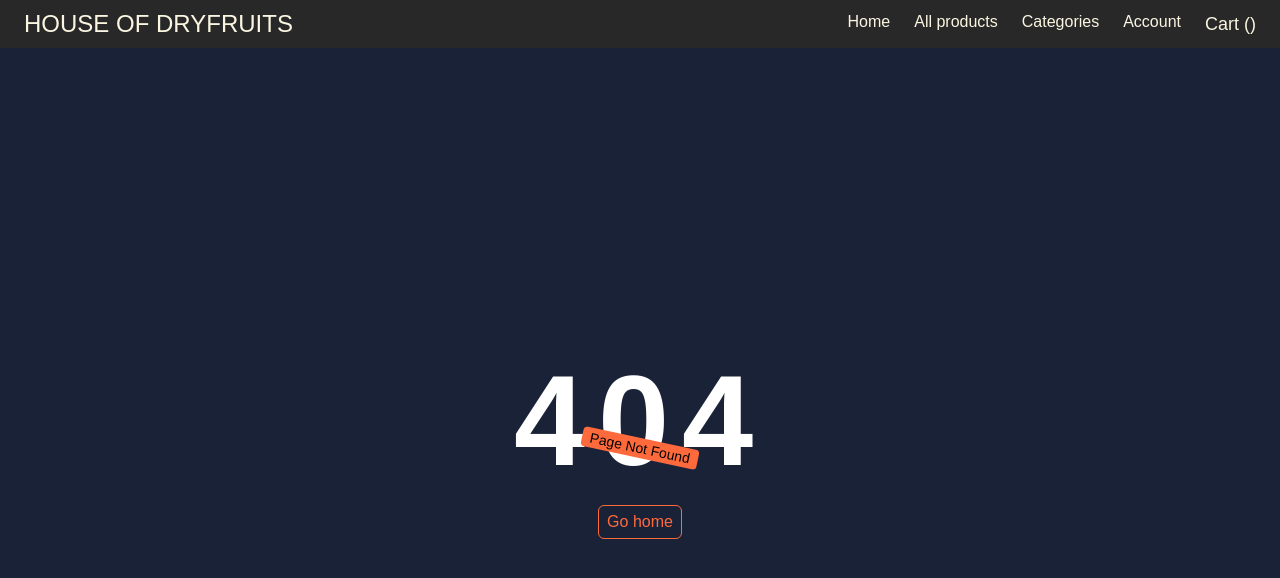
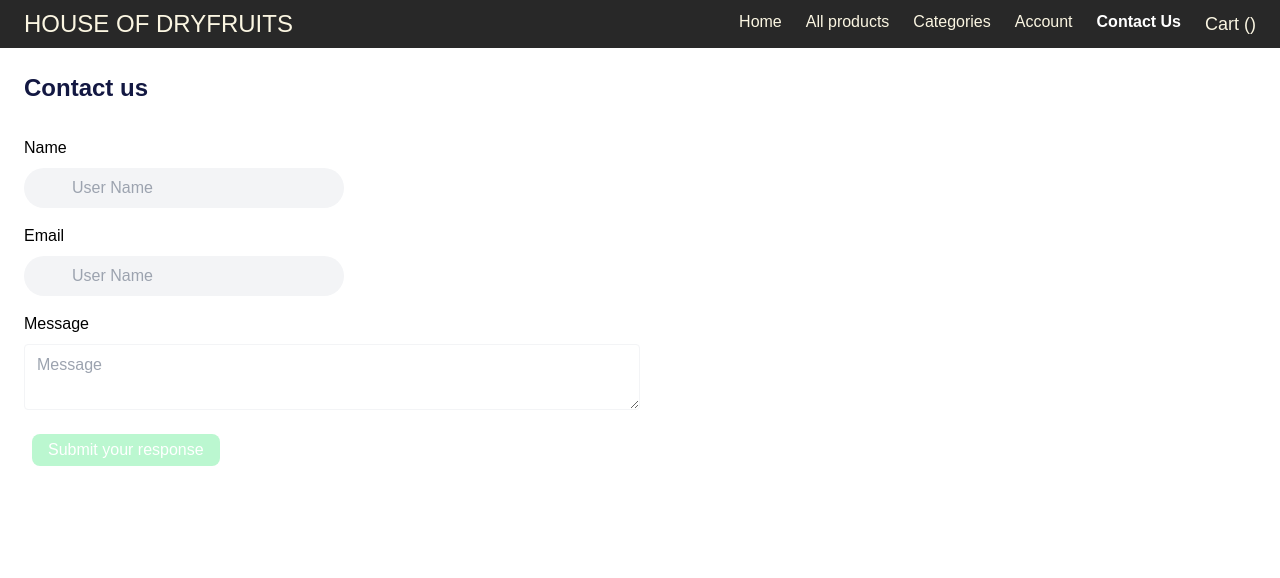
Before and after one commit to Siraj-Ans/House-of-dryfruits-front, an Angular app: page /contact-us in a window 1280 px wide. Before the commit this address had no page. Shown: the top 578 px of the page. Built offline with nearby package versions, Linux system fonts and the light colour scheme.

Commit message:
Added contact us component

```diff
--- a/src/app/app.routes.ts
+++ b/src/app/app.routes.ts
@@ -13,6 +13,7 @@ import { PageNotFoundComponent } from './page-not-found/page-not-found.component
 import { OrdersComponent } from './account/orders/orders.component';
 import { WishListComponent } from './account/wishlist/wishlist.componenet';
 import { TrackingComponent } from './tracking/tracking.component';
+import { ContactUsComponent } from './contact-us/contact-us.component';
 
 import { productResolver } from './product/product.resolver';
 import { categoryResolver } from './category/category.resolver';
@@ -33,6 +34,7 @@ export const routes: Routes = [
     component: CategoryComponent,
     resolve: { category: categoryResolver },
   },
+  { path: 'contact-us', component: ContactUsComponent },
   {
     path: 'account',
     component: AccountComponent,
--- /dev/null
+++ b/src/app/contact-us/contact-us.component.css
@@ -0,0 +1,12 @@
+.valid-save {
+  background-color: rgb(21 128 61);
+}
+
+.invalid-save {
+  background-color: rgb(187 247 208);
+  cursor: no-drop;
+}
+
+.valid-save:hover {
+  background-color: rgb(34 197 94);
+}
--- /dev/null
+++ b/src/app/contact-us/contact-us.component.html
@@ -0,0 +1,57 @@
+<div class="flex flex-col py-6 px-6">
+  <h1 class="text-xl text-dark-blue font-bold mb-8 lg:text-2xl">Contact us</h1>
+
+  <form
+    (submit)="onContact(contactUsForm)"
+    #contactUsForm="ngForm"
+    class="flex flex-col gap-4"
+  >
+    <div class="flex flex-col gap-2">
+      <label for="name">Name</label>
+      <input
+        id="name"
+        ngModel
+        required
+        #userName="ngModel"
+        name="userName"
+        type="text"
+        placeholder="User Name"
+        class="w-80 bg-gray-100 text-dark-blue py-2 px-12 rounded-full focus:bg-black-dark focus:outline-none focus:ring-1 focus:ring-neon-blue focus:drop-shadow-lg"
+      />
+    </div>
+    <div class="flex flex-col gap-2">
+      <label for="emailAddress">Email</label>
+      <input
+        id="emailAddress"
+        ngModel
+        required
+        email
+        #emailAddress="ngModel"
+        name="emailAddress"
+        type="Emaul Address"
+        placeholder="User Name"
+        class="w-80 bg-gray-100 text-dark-blue py-2 px-12 rounded-full focus:bg-black-dark focus:outline-none focus:ring-1 focus:ring-neon-blue focus:drop-shadow-lg"
+      />
+    </div>
+    <div class="flex flex-col gap-2">
+      <label for="message">Message</label>
+      <textarea
+        id="message"
+        required
+        ngModel
+        #message="ngModel"
+        name="message"
+        class="border text-base font-medium text-dark-blue w-1/2 border-gray-100 rounded px-2 py-1 lg:px-3 lg:py-2"
+        placeholder="Message"
+      ></textarea>
+    </div>
+    <button
+      [disabled]="contactUsForm.invalid"
+      [ngClass]="contactUsForm.invalid ? 'invalid-save' : 'valid-save'"
+      type="submit"
+      class="mx-2 my-2 w-fit bg-green-700 transition duration-150 ease-in-out hover:bg-green-600 rounded-lg text-base text-white px-2 py-1 lg:px-4 lg:py-1"
+    >
+      Submit your response
+    </button>
+  </form>
+</div>
--- /dev/null
+++ b/src/app/contact-us/contact-us.component.ts
@@ -0,0 +1,73 @@
+import { CommonModule } from '@angular/common';
+import { HttpClient } from '@angular/common/http';
+import { Component } from '@angular/core';
+import { FormsModule, NgForm } from '@angular/forms';
+
+import { ToastService } from '../toast.service';
+import { AuthService } from '../auth/auth.service';
+
+import { environment } from '../../environments/environment.development';
+
+const BACKEND_URL = environment.apiUrl + '/contact/';
+
+@Component({
+  selector: 'app-contact-us',
+  standalone: true,
+  imports: [CommonModule, FormsModule],
+  templateUrl: './contact-us.component.html',
+  styleUrl: './contact-us.component.css',
+})
+export class ContactUsComponent {
+  constructor(
+    private http: HttpClient,
+    private toastr: ToastService,
+    private authService: AuthService
+  ) {}
+
+  onContact(contactUsForm: NgForm): void {
+    if (!this.authService.getUser())
+      return this.toastr.showError('Login to send query!', '', {
+        toastClass: 'error-toast',
+        timeOut: 3000,
+        extendedTimeOut: 1000,
+        positionClass: 'toast-top-right',
+        preventDuplicates: true,
+      });
+
+    this.http
+      .post(BACKEND_URL + 'contact-us', {
+        userName: contactUsForm.value.userName,
+        emailAddress: contactUsForm.value.emailAddress,
+        message: contactUsForm.value.message,
+      })
+      .subscribe({
+        next: (res) => {
+          this.toastr.showSuccess('Query sent!', '', {
+            toastClass: 'success-toast',
+            timeOut: 3000,
+            extendedTimeOut: 1000,
+            positionClass: 'toast-top-right',
+            preventDuplicates: true,
+          });
+        },
+        error: (err) => {
+          if (!err.status)
+            this.toastr.showError('Server failed!', '', {
+              toastClass: 'error-toast',
+              timeOut: 3000,
+              extendedTimeOut: 1000,
+              positionClass: 'toast-top-right',
+              preventDuplicates: true,
+            });
+          else
+            this.toastr.showError(err.error.message, '', {
+              toastClass: 'error-toast',
+              timeOut: 3000,
+              extendedTimeOut: 1000,
+              positionClass: 'toast-top-right',
+              preventDuplicates: true,
+            });
+        },
+      });
+  }
+}
--- a/src/app/header/header.component.html
+++ b/src/app/header/header.component.html
@@ -33,6 +33,13 @@
       routerLink="/account"
       class="cursor-pointer font-medium text-base text-light"
       >Account</a
+    >
+    <a
+      [routerLinkActiveOptions]="{ exact: true }"
+      routerLinkActive="active-link"
+      routerLink="/contact-us"
+      class="cursor-pointer font-medium text-base text-light"
+      >Contact Us</a
     >
     <a
       [routerLinkActiveOptions]="{ exact: true }"
@@ -93,6 +100,14 @@
       <a
         [routerLinkActiveOptions]="{ exact: true }"
         routerLinkActive="active-link-mobile"
+        routerLink="/contact-us"
+        (click)="toggleIcon()"
+        class="cursor-pointer font-medium text-base hover:text-dark-blue"
+        >Contact Us</a
+      >
+      <a
+        [routerLinkActiveOptions]="{ exact: true }"
+        routerLinkActive="active-link-mobile"
         routerLink="/cart"
         (click)="toggleIcon()"
         class="cursor-pointer font-medium text-lg hover:text-dark-blue"
--- a/src/app/new-product/new-product.component.ts
+++ b/src/app/new-product/new-product.component.ts
@@ -88,7 +88,6 @@ export class NewProduct implements OnInit, OnDestroy {
       this.newProductsService.updateNewProducts.subscribe((newProducts) => {
         this.newProducts = newProducts;
 
-        console.log(this.authService.getIsAuthenticated());
         if (this.authService.getIsAuthenticated())
           this.newProductsService.getWishedProducts(
             this.user!.id,
```
